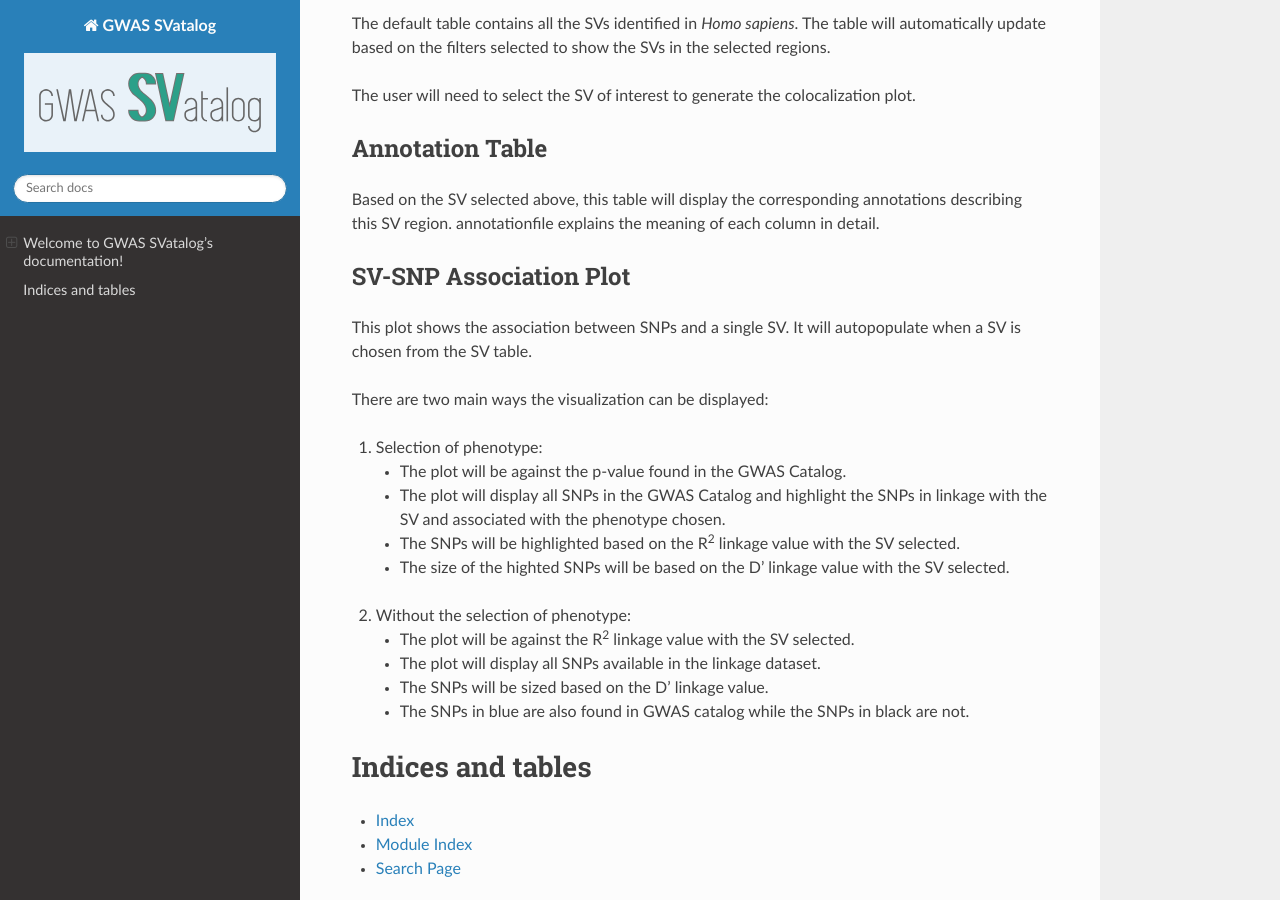
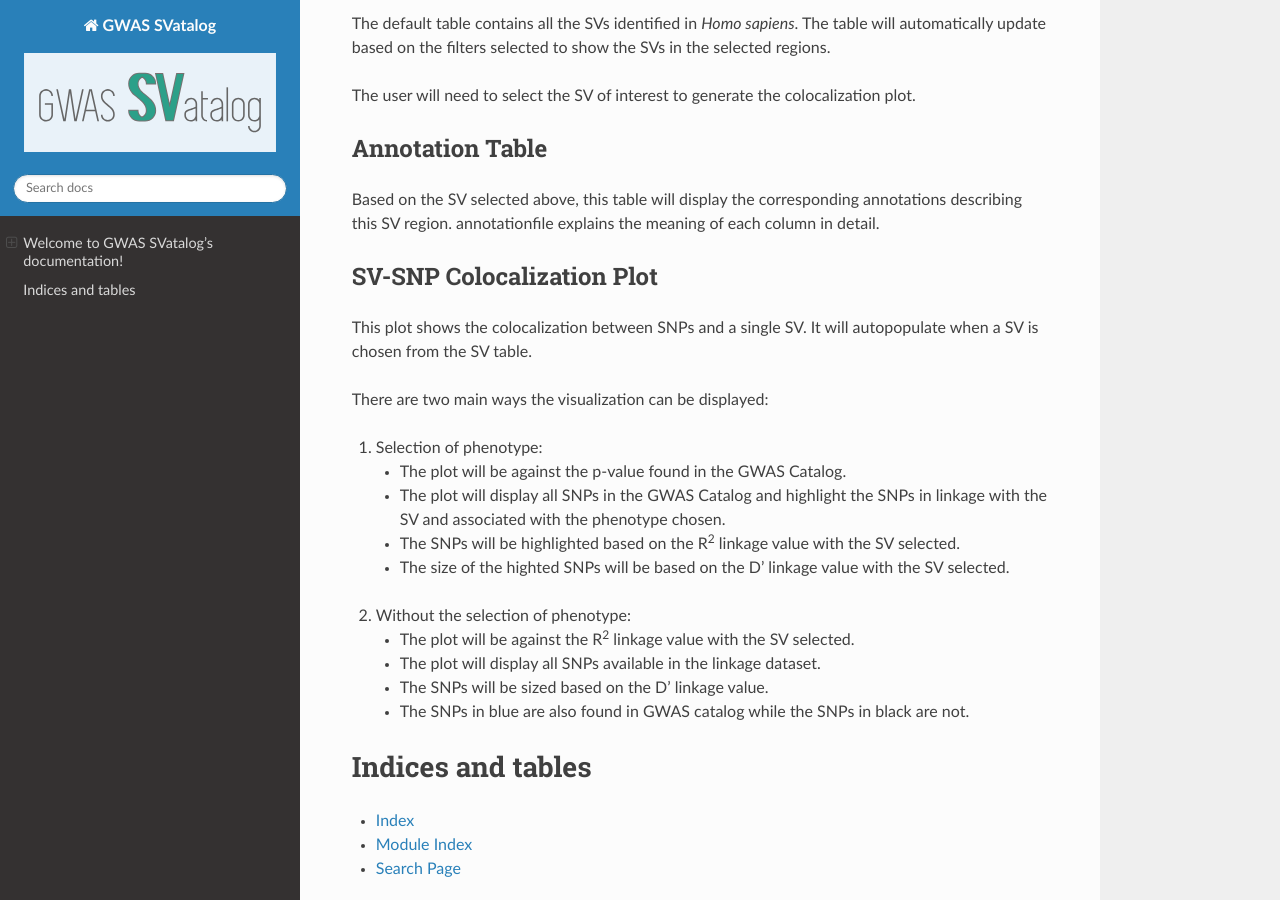
Before and after one commit to shalvichirmade/gwas-svatalog-docs, a Sphinx documentation site: the page built from source/index.rst, in a window 1280 px wide and 900 px high, scrolled down 1097 px. Built offline with Sphinx 7.4.7 and the Read the Docs theme 2.0.0, drawn with Linux system fonts in a browser that asks for light colours.

Commit message:
rename plot title

```diff
--- a/source/index.rst
+++ b/source/index.rst
@@ -54,10 +54,10 @@ Based on the SV selected above, this table will display the corresponding annota
    Add image of annotation table section here
 
 
-SV-SNP Association Plot
+SV-SNP Colocalization Plot
 -------------------------------
 
-This plot shows the association between SNPs and a single SV. It will autopopulate when a SV is chosen from the SV table.
+This plot shows the colocalization between SNPs and a single SV. It will autopopulate when a SV is chosen from the SV table.
 
 There are two main ways the visualization can be displayed:
 
```
